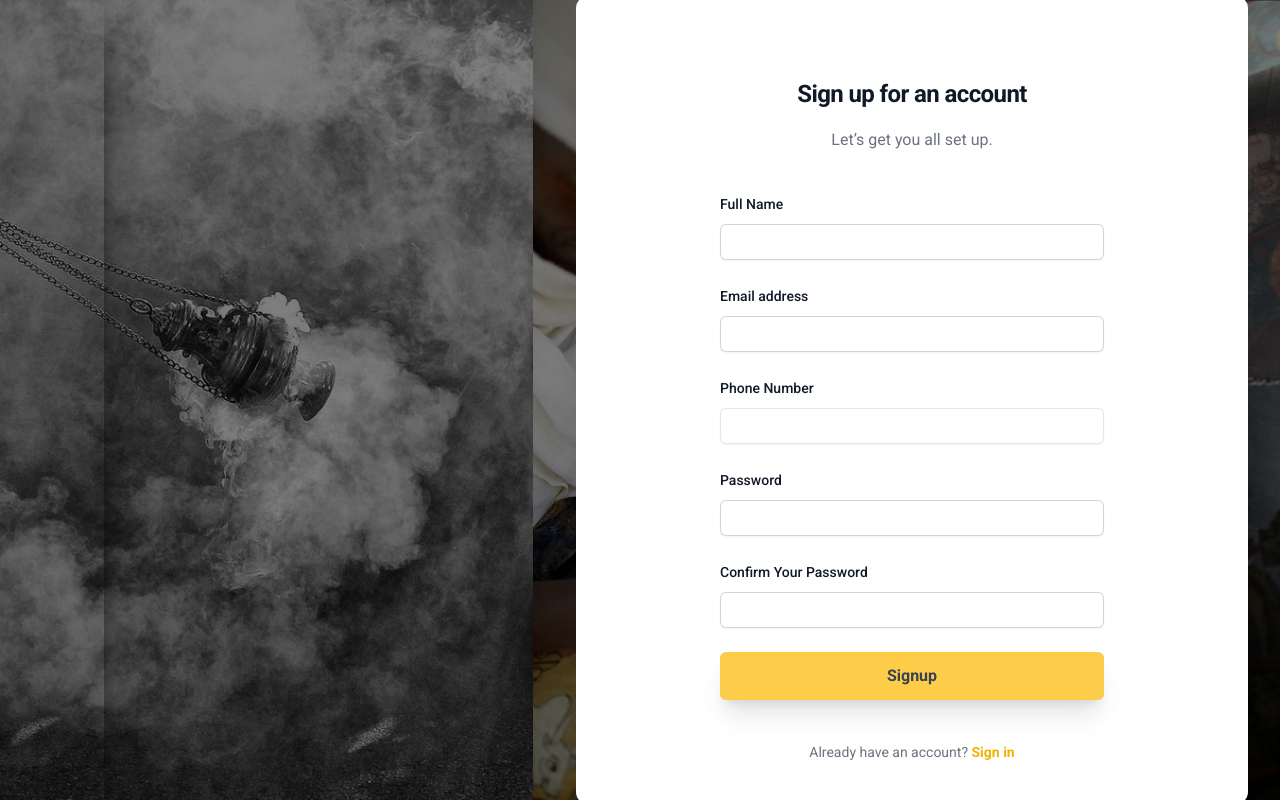
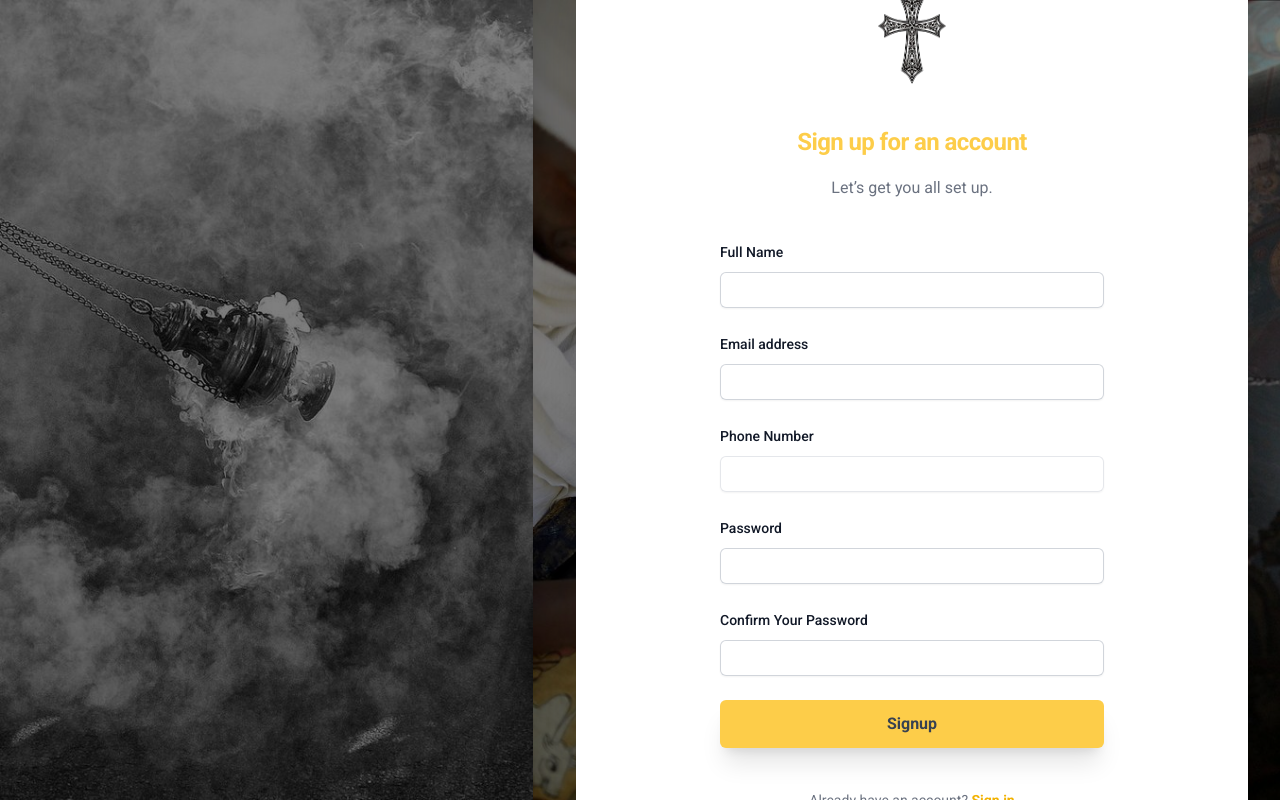
Before and after one commit to Wubei12/meba-admin-dash, a Next.js app: page /auth/register in a window 1280 px wide. Built offline with nearby package versions, Linux system fonts and the light colour scheme.

Commit message:
register commit

```diff
--- a/app/auth/register/page.tsx
+++ b/app/auth/register/page.tsx
@@ -6,7 +6,7 @@ import bgImg1 from '@/public/images/bg-landing1.jpeg'
 import bgImg2 from '@/public/images/bg-landing2.jpeg'
 import bgImg3 from '@/public/images/bg-landing3.jpeg'
 import bgImg4 from '@/public/images/bg-landing4.jpeg'
-import bgImg5 from '@/public/images/bg-landing5.jpg'
+import logoImg from '@/public/images/logo.png'
 import bgImg6 from '@/public/images/bg-landing6.jpeg'
 import Image from 'next/image';
 import { useRegisterMutation } from '@/redux/features/authApiSlice'
@@ -56,19 +56,19 @@ function Page() {
                 <div className='flex relative w-full h-full'>
                     <div className='absolute flex w-full h-full bg-black/50 z-10' />
                     <Image src={bgImg4} objectFit='contain' width={700} height={810} alt="" />
-                    <div className='absolute w-[6.5rem] h-screen justify-center shadow-2xl shadow-black z-10'></div>
+                    {/* <div className='absolute w-[6.5rem] h-screen justify-center shadow-2xl shadow-black z-10'></div> */}
                     <Image src={bgImg3} objectFit='contain' width={700} height={810} alt="" />
                     <Image src={bgImg6} objectFit='contain' width={700} height={810} alt="" />
                 </div>
             </div>
             <div className="flex absolute items-center bg-white z-20 lg:right-0 rounded-xl w-full max-w-sm md:max-w-2xl shadow-2xl md:mx-8 flex-1 flex-col justify-center md:py-10 md:my-0 my-4 py-10">
                 <div className="sm:mx-auto sm:w-full sm:max-w-sm">
-                    {/* <img
-                        className="mx-auto h-10 w-auto"
-                        src="https://tailwindui.com/img/logos/mark.svg?color=indigo&shade=600"
+                    <Image
+                        className="mx-auto h-24 w-auto"
+                        src={logoImg}
                         alt="Meba"
-                    /> */}
-                    <h2 className="mt-10 text-center text-2xl font-bold leading-9 tracking-tight text-gray-900">
+                    />
+                    <h2 className="mt-10 text-center text-[#fdcd49] text-2xl font-bold leading-9 tracking-tight">
                         Sign up for an account
                     </h2>
                     <p className="mt-4 text-gray-500 text-center dark:text-gray-400">
```
Also changed, not shown: public/images/logo.png (added).
